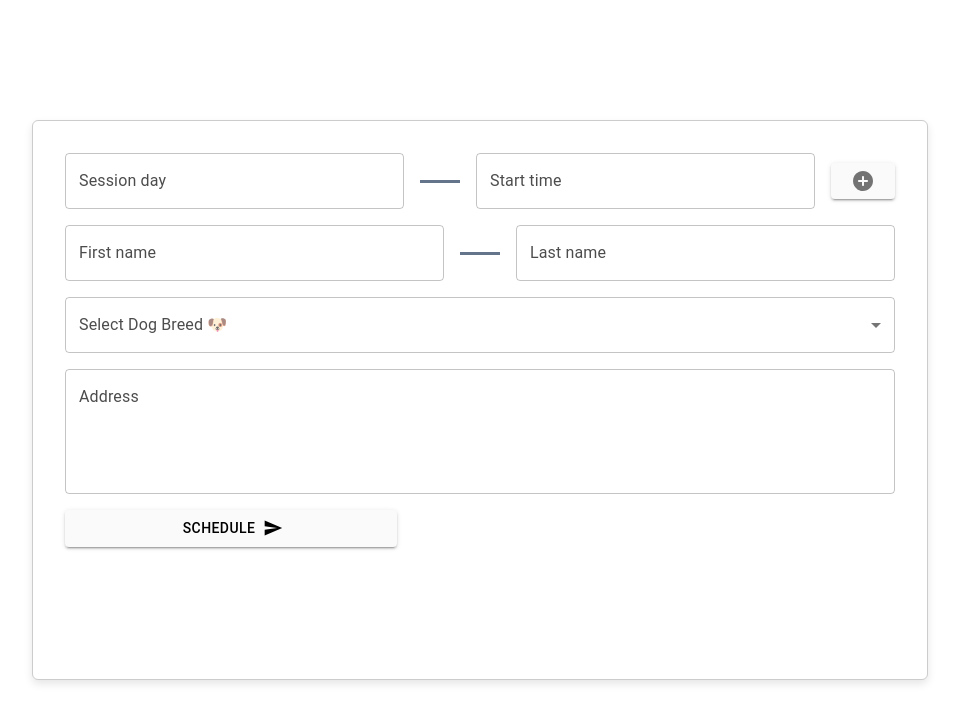
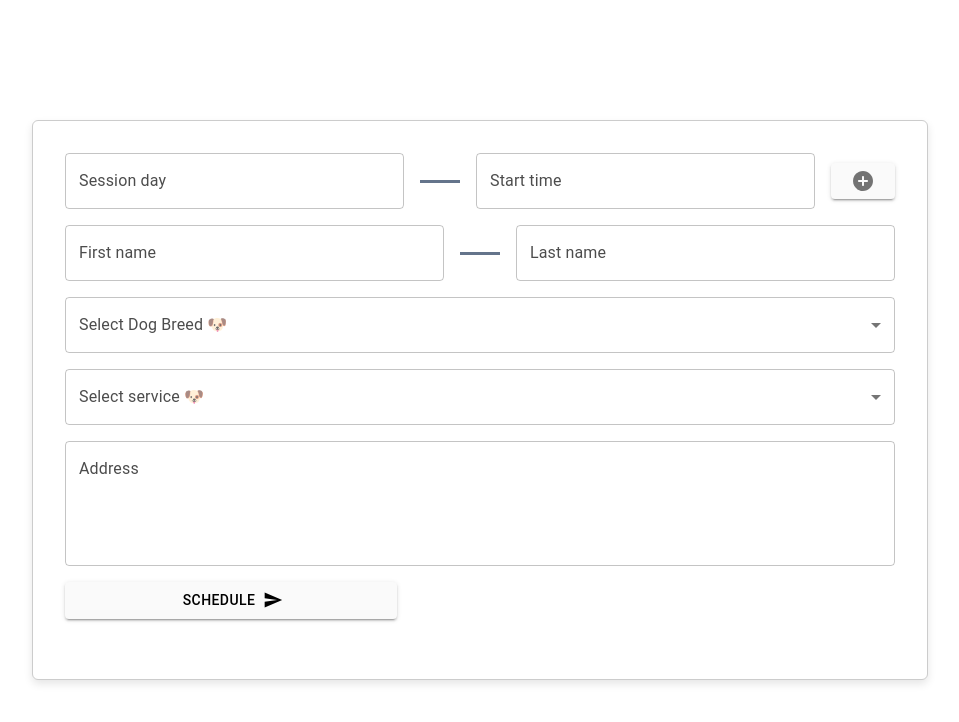
Before and after one commit to Harkanni/calender-app, a Next.js app: page /calender in a window 1280 px wide. Shown: the top 722 px of the page, without its empty margins (160-1119 px from the left). Built offline with nearby package versions, Linux system fonts and the light colour scheme.

Commit message:
dashboard

```diff
--- a/app/calender/page.tsx
+++ b/app/calender/page.tsx
@@ -22,6 +22,7 @@ import { UserContext } from '@/constants/UserContext';
 import SendIcon from '@mui/icons-material/Send'
 import AddIcon from '@mui/icons-material/AddCircleRounded';
 import { dogBreeds } from '@/constants/dogBreeds';
+import { Services } from '@/constants/services'
 import Summary from '@/components/Summary';
 import dayjs, { Dayjs } from 'dayjs';
 import moment from 'moment';
@@ -41,6 +42,7 @@ export default function CommonlyUsedComponents() {
    const [time, setTime] = React.useState<any | null>(null);
    const [user, setUser] = React.useState({ firstName: '', lastName: '', address: '', 'session': '' });
    const [breed, setDogBreed] = React.useState('')
+   const [service, setDogService] = React.useState('')
 
    const [loading, setLoading] = React.useState(false);
    const [modal, setModal] = React.useState(false);
@@ -71,6 +73,10 @@ export default function CommonlyUsedComponents() {
    const handleSetDogBreed = (event: SelectChangeEvent) => {
       // console.log(event)
       setDogBreed(event.target.value);
+   };
+   const handleSetDogService = (event: SelectChangeEvent) => {
+      // console.log(event)
+      setDogService(event.target.value);
    };
 
    // DEMO SCHEDULE HANDLER
@@ -227,6 +233,14 @@ export default function CommonlyUsedComponents() {
       }
    };
 
+   const shouldDisableDate = (date: Dayjs) => {
+      const day = date.day(); // Get the day of the week (0 for Sunday, 1 for Monday, etc.)
+      return day !== 0 && day !== 6 && day != 5 && day != 4; // Disable all days except Sunday (0) and Saturday (6)
+      // console.log(day)
+    };
+
+
+
 
    return (
       <ThemeProvider theme={theme}>
@@ -238,7 +252,7 @@ export default function CommonlyUsedComponents() {
                         // console.log(index)
                         return (
                            <SessionWrapper key={`${index} session`} id={index}>
-                              <DatePicker localeText={{ clockLabelText: () => '' }} disablePast format='ddd. MMMM Do, YYYY' label="Session day" className={`flex-1 ${styles.datePicker}`} value={date} onChange={(date: any, id) => handleDateOrTimeChange(date, 'date', index)} name={'date'} />
+                              <DatePicker shouldDisableDate={shouldDisableDate} localeText={{ clockLabelText: () => '' }} disablePast format='ddd. MMMM Do, YYYY' label="Session day" className={`flex-1 ${styles.datePicker}`} value={date} onChange={(date: any, id) => handleDateOrTimeChange(date, 'date', index)} name={'date'} />
                               <Spacer />
                               <TimePicker label="Start time" className={`flex-1 ${styles.timePicker}`} onChange={(time: any) => handleDateOrTimeChange(time, 'time', index)} name='time' value={time} />
                               <Button color='warning' className={`hover:bg-slate-500 flex justify-center ${styles.lg_addSession}`} variant="contained" onClick={() => addSession(index)}>
@@ -278,6 +292,25 @@ export default function CommonlyUsedComponents() {
                   </SessionWrapper>
 
                   <SessionWrapper>
+                     <FormControl fullWidth>
+                        <InputLabel id="demo-simple-select-service-label">Select service 🐶</InputLabel>
+                        <Select
+                           labelId="demo-simple-select-service-label"
+                           id="demo-simple-select-service"
+                           value={service}
+                           label="Select Dog Breed 🐶"
+                           onChange={(event) => handleSetDogService(event)}
+                        >
+                           {Services.map((service: string, index: number) => {
+                              return (
+                                 <MenuItem key={index} value={service}>{service}</MenuItem>
+                              )
+                           })}
+                        </Select>
+                     </FormControl>
+                  </SessionWrapper>
+
+                  <SessionWrapper>
                      <TextField
                         id="outlined-multiline-flexible"
                         label="Address"
--- /dev/null
+++ b/app/dashboard/page.tsx
@@ -0,0 +1,9 @@
+import React from 'react'
+
+const page = () => {
+  return (
+    <div>Dashboard</div>
+  )
+}
+
+export default page
--- /dev/null
+++ b/constants/services.js
@@ -0,0 +1,7 @@
+export const Services = [
+  'Grooming 🐶✂️',
+  'Training 🐾🎓',
+  'Walking 🐕🚶',
+  'Boarding 🏠🐶',
+  'Veterinary Care ⚕️🐶'
+];
```
